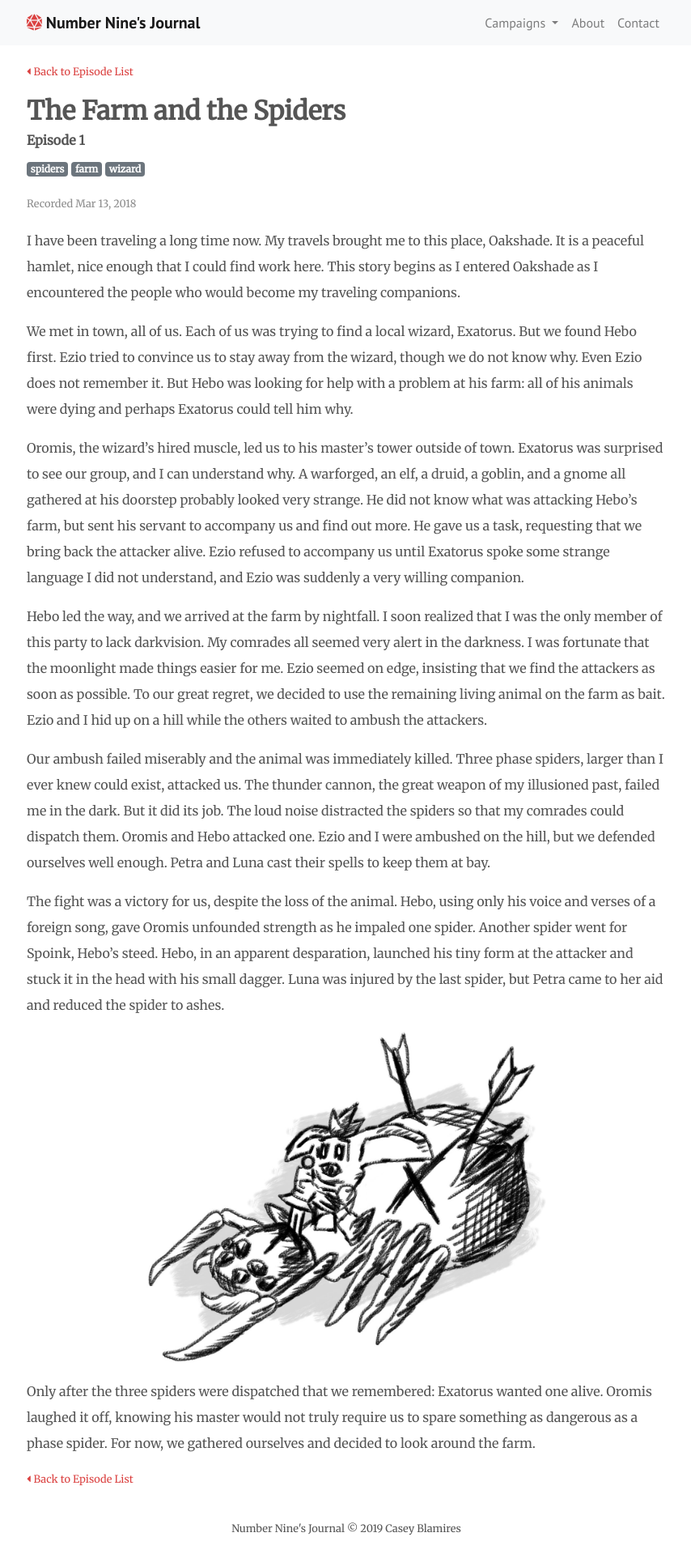
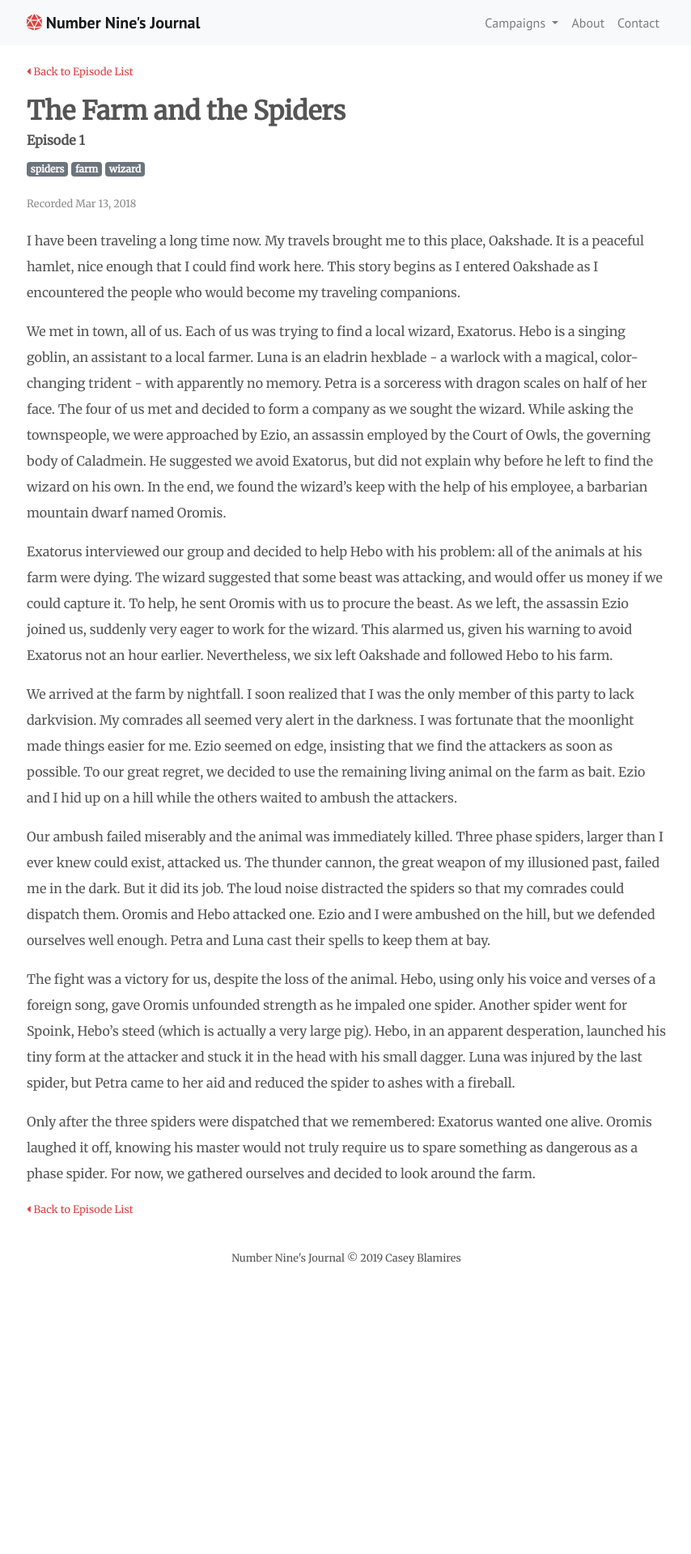
Before and after one commit to clblamires/ninesjournal, a Jekyll site: the page built from _posts/2018-10-19-farms-and-spiders.md, in a window 1280 px wide. Shown: the whole page at 81% size, without its empty margins (212-1066 px from the left). Built offline with Jekyll 4.4.1, drawn with Linux system fonts in a browser that asks for light colours; nearby versions of some CDN libraries; after the commit the page ends 1585 px from its top, so only the background shows below that.

Commit message:
Update Episodes “2018-10-19-farms-and-spiders”

```diff
--- a/_posts/2018-10-19-farms-and-spiders.md
+++ b/_posts/2018-10-19-farms-and-spiders.md
@@ -5,20 +5,18 @@ date: '2018-03-12 19:00:00 -0700'
 recorded: 'October 20, 2018'
 tags: spiders farm wizard
 episode: 1
-adventure: 'discouraged'
+adventure: discouraged
 ---
 I have been traveling a long time now. My travels brought me to this place, Oakshade. It is a peaceful hamlet, nice enough that I could find work here. This story begins as I entered Oakshade as I encountered the people who would become my traveling companions.
 
-We met in town, all of us. Each of us was trying to find a local wizard, Exatorus. But we found Hebo first. Ezio tried to convince us to stay away from the wizard, though we do not know why. Even Ezio does not remember it. But Hebo was looking for help with a problem at his farm: all of his animals were dying and perhaps Exatorus could tell him why.
+We met in town, all of us. Each of us was trying to find a local wizard, Exatorus. Hebo is a singing goblin, an assistant to a local farmer. Luna is an eladrin hexblade - a warlock with a magical, color-changing trident - with apparently no memory. Petra is a sorceress with dragon scales on half of her face. The four of us met and decided to form a company as we sought the wizard. While asking the townspeople, we were approached by Ezio, an assassin employed by the Court of Owls, the governing body of Caladmein. He suggested we avoid Exatorus, but did not explain why before he left to find the wizard on his own. In the end, we found the wizard's keep with the help of his employee, a barbarian mountain dwarf named Oromis.
 
-Oromis, the wizard's hired muscle, led us to his master's tower outside of town. Exatorus was surprised to see our group, and I can understand why. A warforged, an elf, a druid, a goblin, and a gnome all gathered at his doorstep probably looked very strange. He did not know what was attacking Hebo's farm, but sent his servant to accompany us and find out more. He gave us a task, requesting that we bring back the attacker alive. Ezio refused to accompany us until Exatorus spoke some strange language I did not understand, and Ezio was suddenly a very willing companion.
+Exatorus interviewed our group and decided to help Hebo with his problem: all of the animals at his farm were dying. The wizard suggested that some beast was attacking, and would offer us money if we could capture it. To help, he sent Oromis with us to procure the beast. As we left, the assassin Ezio joined us, suddenly very eager to work for the wizard. This alarmed us, given his warning to avoid Exatorus not an hour earlier. Nevertheless, we six left Oakshade and followed Hebo to his farm.
 
-Hebo led the way, and we arrived at the farm by nightfall. I soon realized that I was the only member of this party to lack darkvision. My comrades all seemed very alert in the darkness. I was fortunate that the moonlight made things easier for me. Ezio seemed on edge, insisting that we find the attackers as soon as possible. To our great regret, we decided to use the remaining living animal on the farm as bait. Ezio and I hid up on a hill while the others waited to ambush the attackers.
+We arrived at the farm by nightfall. I soon realized that I was the only member of this party to lack darkvision. My comrades all seemed very alert in the darkness. I was fortunate that the moonlight made things easier for me. Ezio seemed on edge, insisting that we find the attackers as soon as possible. To our great regret, we decided to use the remaining living animal on the farm as bait. Ezio and I hid up on a hill while the others waited to ambush the attackers.
 
 Our ambush failed miserably and the animal was immediately killed. Three phase spiders, larger than I ever knew could exist, attacked us. The thunder cannon, the great weapon of my illusioned past, failed me in the dark. But it did its job. The loud noise distracted the spiders so that my comrades could dispatch them. Oromis and Hebo attacked one. Ezio and I were ambushed on the hill, but we defended ourselves well enough. Petra and Luna cast their spells to keep them at bay.
 
-The fight was a victory for us, despite the loss of the animal. Hebo, using only his voice and verses of a foreign song, gave Oromis unfounded strength as he impaled one spider. Another spider went for Spoink, Hebo's steed. Hebo, in an apparent desparation, launched his tiny form at the attacker and stuck it in the head with his small dagger. Luna was injured by the last spider, but Petra came to her aid and reduced the spider to ashes.
-
-![Hebo Kills Spider]({{site.url}}/images/adventure/hebo_kills_spider.jpg)
+The fight was a victory for us, despite the loss of the animal. Hebo, using only his voice and verses of a foreign song, gave Oromis unfounded strength as he impaled one spider. Another spider went for Spoink, Hebo's steed (which is actually a very large pig). Hebo, in an apparent desperation, launched his tiny form at the attacker and stuck it in the head with his small dagger. Luna was injured by the last spider, but Petra came to her aid and reduced the spider to ashes with a fireball.
 
 Only after the three spiders were dispatched that we remembered: Exatorus wanted one alive. Oromis laughed it off, knowing his master would not truly require us to spare something as dangerous as a phase spider. For now, we gathered ourselves and decided to look around the farm.
```
